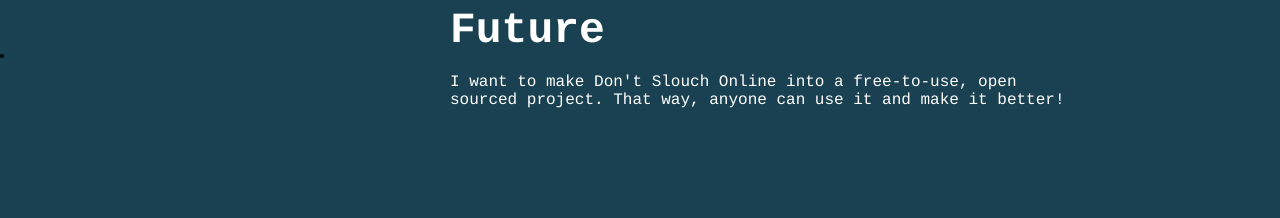
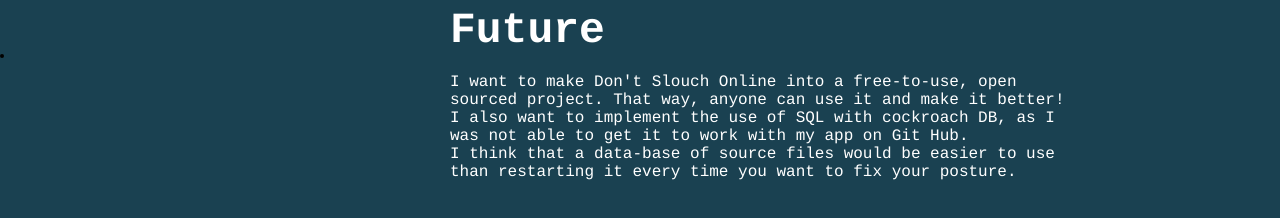
Before and after one commit to DhruvCS/DontSlouchOnline, a plain HTML site: page future.html in a window 1280 px wide. Shown: the part 194-412 px from the top of the page. Drawn offline with Linux system fonts and the light colour scheme.

Commit message:
Updating the use of CockRoachDB
I added the future implementation of CockRoach DB as I want to use a database to store source png's in the future

```diff
--- a/future.html
+++ b/future.html
@@ -32,7 +32,7 @@
     <div class="banner">
         <div class="app-text">
             <h1>Future</h1>
-            <p><br> I want to make Don't Slouch Online into a free-to-use, open sourced project. That way, anyone can use it and make it better!</p>
+            <p><br> I want to make Don't Slouch Online into a free-to-use, open sourced project. That way, anyone can use it and make it better! <br> I also want to implement the use of SQL with cockroach DB, as I was not able to get it to work with my app on Git Hub. <br> I think that a data-base of source files would be easier to use than restarting it every time you want to fix your posture.</p>
         </div>
     </div>
     </div>
```
